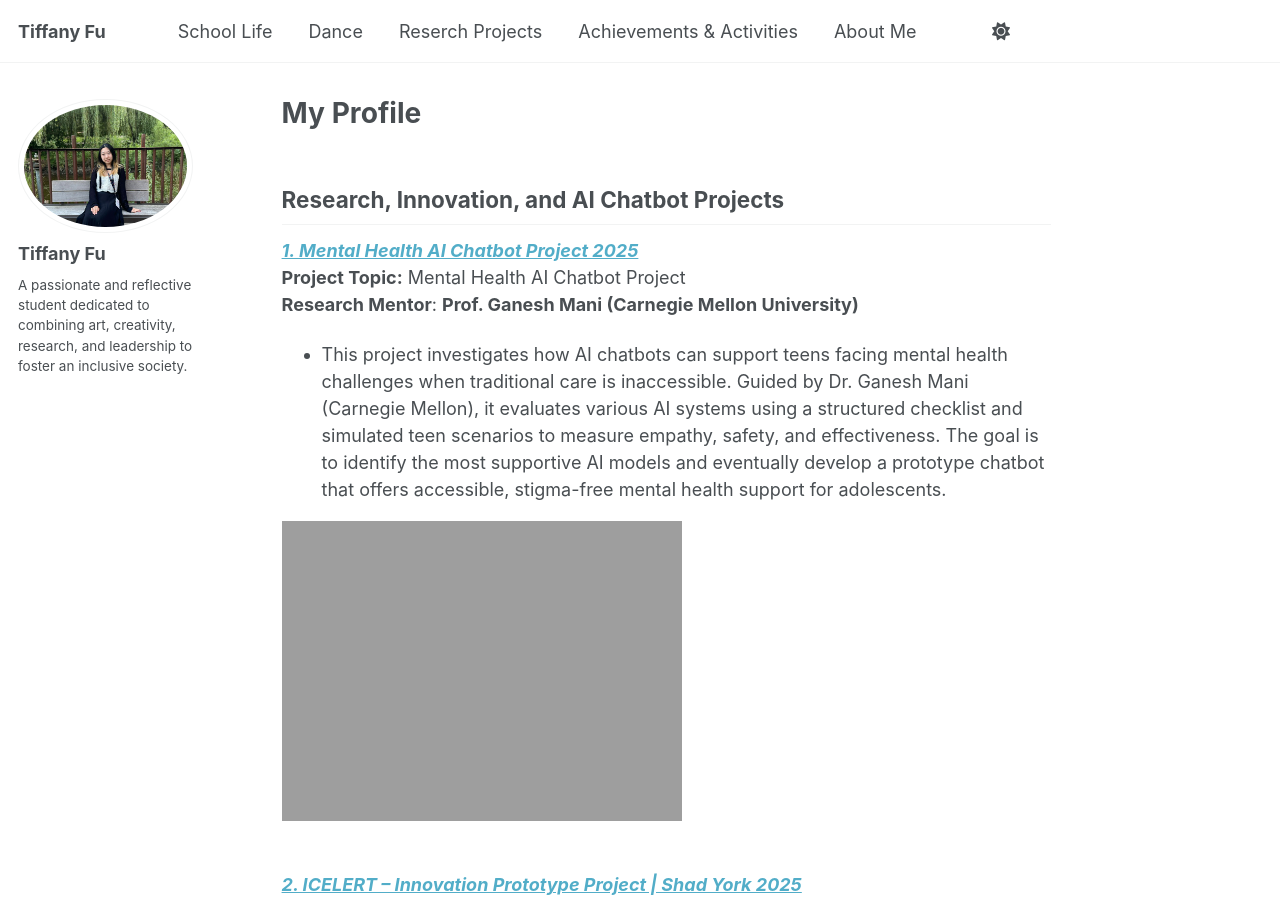
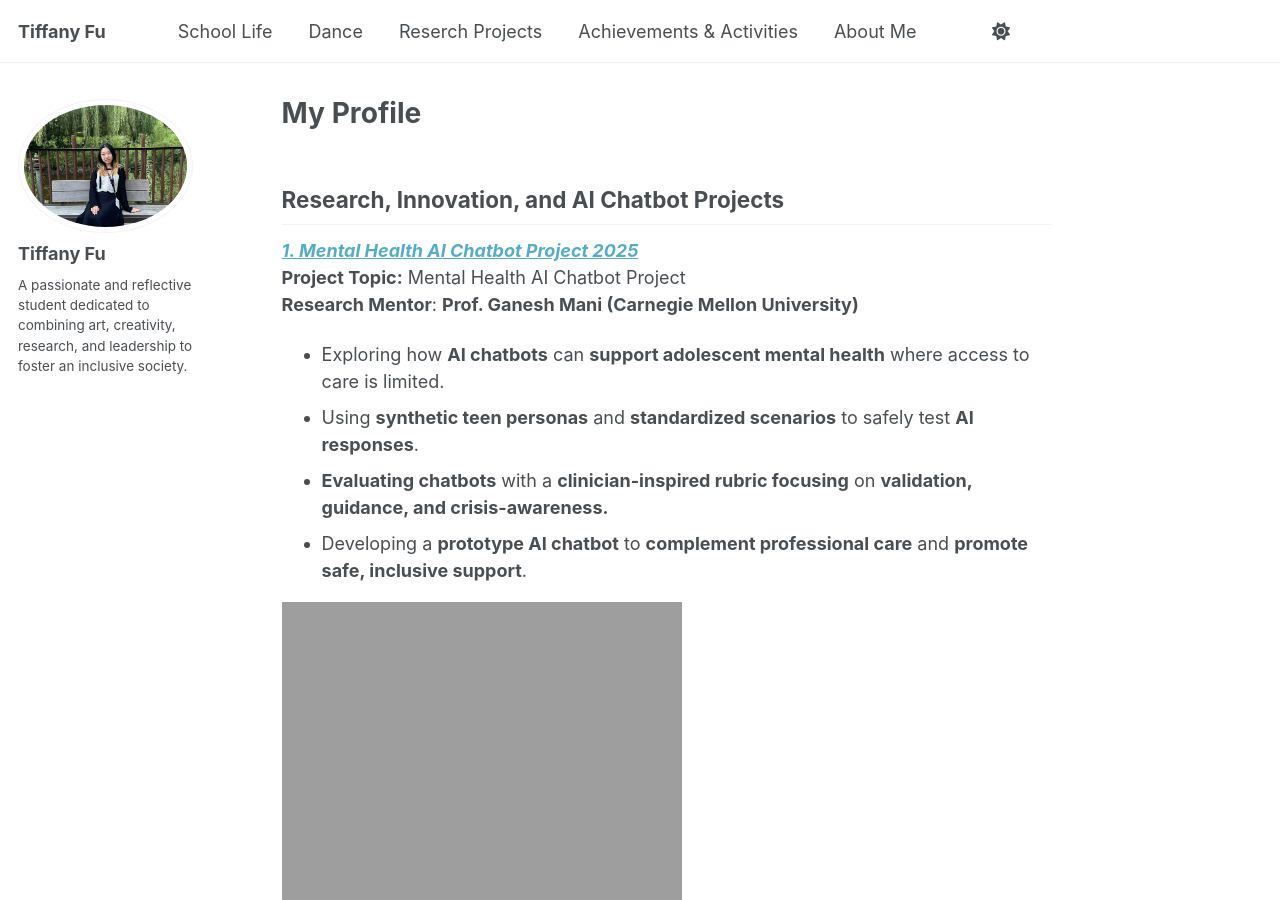
Before and after one commit to TiffanyJTFu/TiffanyTestWeb, a Jekyll site: the page built from _pages/about.md, in a window 1280 px wide and 900 px high. Built offline with Jekyll 4.4.1, drawn with Linux system fonts in a browser that asks for light colours; a script that is not in the unit is left out.

Commit message:
Update project details for Mental Health AI Chatbot
Revised project description for the Mental Health AI Chatbot Project to enhance clarity and detail.

```diff
--- a/_pages/about.md
+++ b/_pages/about.md
@@ -11,7 +11,11 @@ redirect_from:
 <a href="https://www.tiffu.ca/teaching/MentalHealthAIChatbotProject" target='_blank'><i>**1. Mental Health AI Chatbot Project 2025**</i></a>
 <br>**Project Topic:** Mental Health AI Chatbot Project
 <br>**Research Mentor**: **Prof. Ganesh Mani (Carnegie Mellon University)**
-* This project investigates how AI chatbots can support teens facing mental health challenges when traditional care is inaccessible. Guided by Dr. Ganesh Mani (Carnegie Mellon), it evaluates various AI systems using a structured checklist and simulated teen scenarios to measure empathy, safety, and effectiveness. The goal is to identify the most supportive AI models and eventually develop a prototype chatbot that offers accessible, stigma-free mental health support for adolescents.<br>
+* Exploring how **AI chatbots** can **support adolescent mental health** where access to care is limited.
+* Using **synthetic teen personas** and **standardized scenarios** to safely test **AI responses**.
+* **Evaluating chatbots** with a **clinician-inspired rubric focusing** on **validation, guidance, and crisis-awareness.**
+* Developing a **prototype AI chatbot** to **complement professional care** and **promote safe, inclusive support**.
+<br>
 
 ![SocialScience01](https://www.tiffu.ca/images/ai1.png)
 
```
